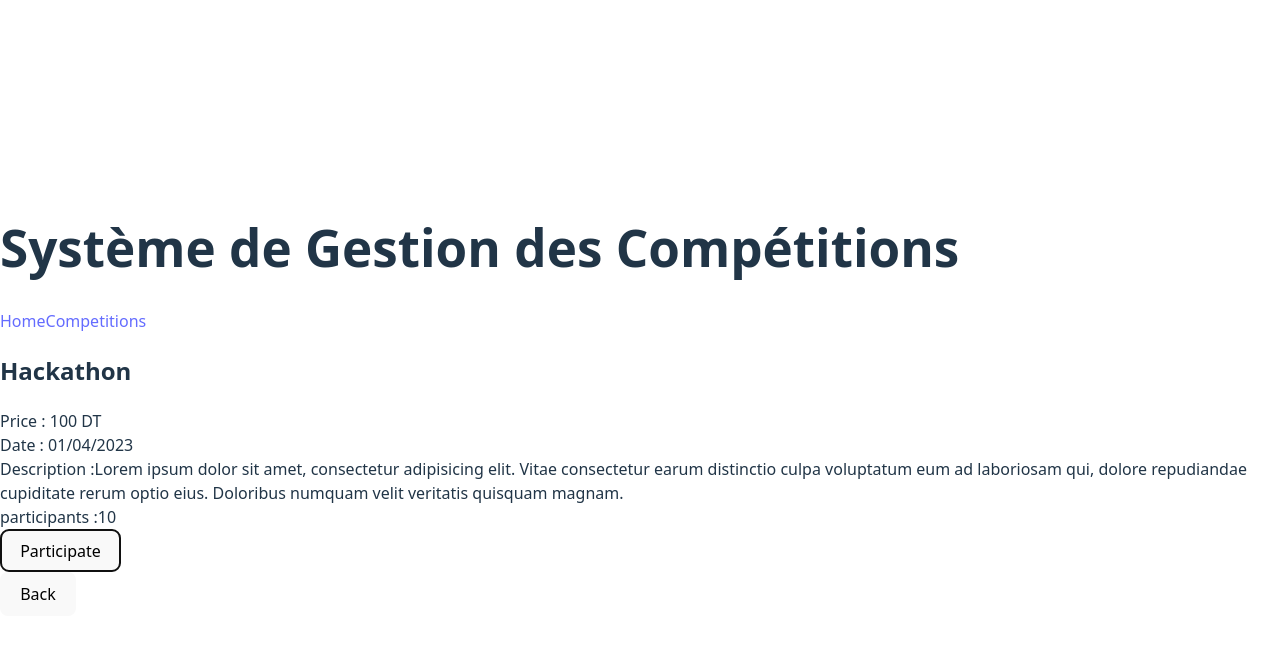
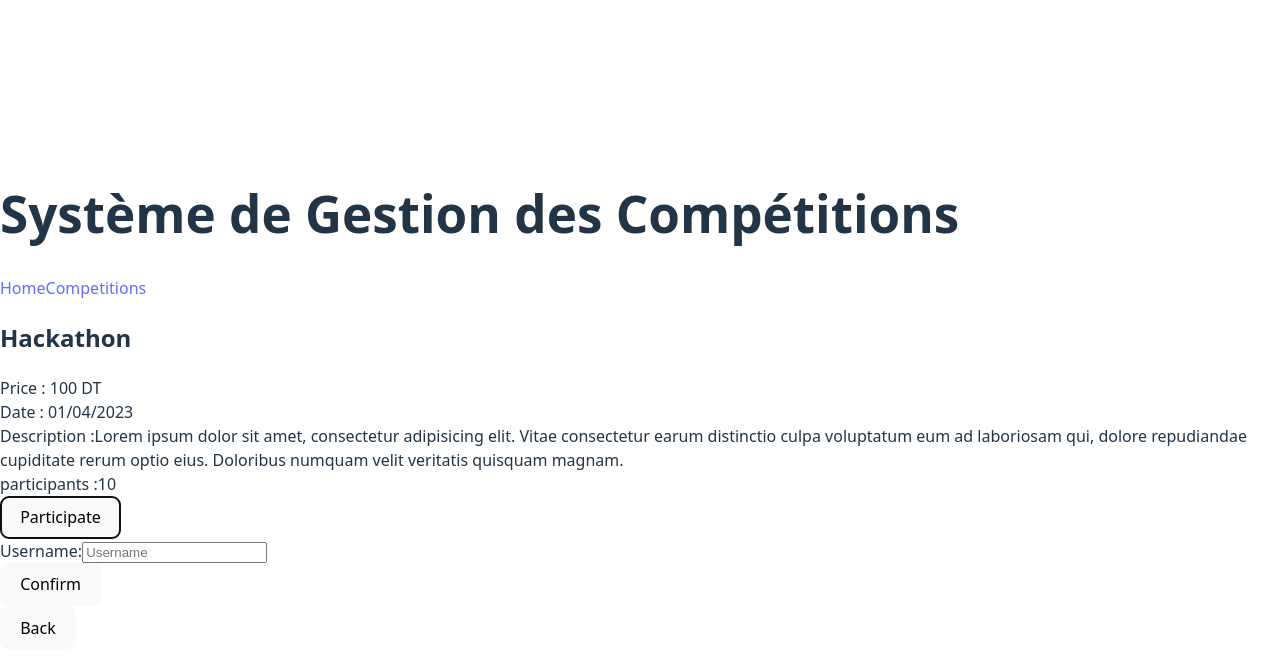
Before and after one commit to anasmnasri2023/GestionCompetition, a React (Vite) app: page /competitions/1 in a window 1280 px wide. Both pictures are taken after a click on the button "Participate". Shown: the top 672 px of the page. Built offline with nearby package versions, Linux system fonts and the light colour scheme.

Commit message:
Final Project

```diff
--- /dev/null
+++ b/src/AddPlayer/AddPlayer.jsx
@@ -0,0 +1,37 @@
+import React, { useState } from 'react';
+
+const AddPlayer = ({ onConfirm }) => {
+  const [username, setUsername] = useState('');
+
+  const handleSubmit = (e) => {
+    e.preventDefault();
+    if (username.trim() !== '') {
+      onConfirm(username);
+      setUsername('');
+    }
+  };
+
+  return (
+    <form onSubmit={handleSubmit} className="mt-8 flex flex-col items-center">
+      <div className="mb-4 flex items-center">
+        <label htmlFor="username" className="mr-2 font-bold text-lg">Username:</label>
+        <input
+          id="username"
+          type="text"
+          placeholder="Username"
+          className="border rounded px-3 py-1 text-lg font-semibold"
+          value={username}
+          onChange={e => setUsername(e.target.value)}
+        />
+      </div>
+      <button
+        type="submit"
+        className="bg-gray-800 text-white px-6 py-2 rounded hover:bg-gray-900"
+      >
+        Confirm
+      </button>
+    </form>
+  );
+};
+
+export default AddPlayer;
--- a/src/Competitions/CompetitionDetails.jsx
+++ b/src/Competitions/CompetitionDetails.jsx
@@ -1,11 +1,16 @@
-import React from 'react';
+import React, { useState } from 'react';
 import { useParams, useNavigate } from 'react-router-dom';
-import competitionsData from '../competitions.json';
+import AddPlayer from '../AddPlayer/AddPlayer';
+import { useCompetitionStore } from '../store/competitionStore';
 
 const CompetitionDetails = () => {
   const { id } = useParams();
   const navigate = useNavigate();
-  const competition = competitionsData.find(c => c.id.toString() === id);
+  const competitions = useCompetitionStore((state) => state.competitions);
+  const addPlayer = useCompetitionStore((state) => state.addPlayer);
+  const competition = competitions.find((c) => c.id.toString() === id);
+  const [showForm, setShowForm] = useState(false);
+  const [error, setError] = useState('');
 
   if (!competition) {
     return (
@@ -14,6 +19,17 @@ const CompetitionDetails = () => {
       </div>
     );
   }
+
+  const handleConfirm = (username) => {
+    // Vérifie si le joueur existe déjà
+    if (competition.players && competition.players.includes(username)) {
+      setError('This username already exists!');
+      return;
+    }
+    addPlayer(id, username);
+    setShowForm(false);
+    setError('');
+  };
 
   return (
     <div className="border rounded p-8 max-w-4xl mx-auto mt-8 bg-white">
@@ -30,10 +46,40 @@ const CompetitionDetails = () => {
         <button
           className="bg-cyan-400 hover:bg-cyan-500 text-black font-semibold py-2 px-6 rounded disabled:opacity-50"
           disabled={competition.participants === 0}
+          onClick={() => { setShowForm(true); setError(''); }}
         >
           Participate
         </button>
       </div>
+      {showForm && (
+        <>
+          <AddPlayer onConfirm={handleConfirm} />
+          {error && (
+            <div className="text-red-600 text-center mt-2">{error}</div>
+          )}
+        </>
+      )}
+
+      {/* Affichage de la liste des participants */}
+      {competition.players && competition.players.length > 0 && (
+        <div className="mt-8 max-w-md mx-auto">
+          <table className="min-w-full bg-white border">
+            <thead>
+              <tr className="bg-gray-100">
+                <th className="py-2 px-4 text-left font-bold">Username</th>
+              </tr>
+            </thead>
+            <tbody>
+              {competition.players.map((player, idx) => (
+                <tr key={idx} className={idx % 2 === 0 ? 'bg-gray-50' : ''}>
+                  <td className="py-2 px-4">{player}</td>
+                </tr>
+              ))}
+            </tbody>
+          </table>
+        </div>
+      )}
+
       <div className="flex justify-center mt-4">
         <button
           className="text-blue-500 underline"
--- /dev/null
+++ b/src/store/competitionStore.js
@@ -0,0 +1,18 @@
+import { create } from 'zustand';
+import competitionsData from '../competitions.json';
+
+export const useCompetitionStore = create((set) => ({
+  competitions: competitionsData,
+  addPlayer: (competitionId, username) =>
+    set((state) => ({
+      competitions: state.competitions.map((comp) =>
+        comp.id.toString() === competitionId
+          ? {
+              ...comp,
+              participants: comp.participants > 0 ? comp.participants - 1 : 0,
+              players: comp.players ? [...comp.players, username] : [username],
+            }
+          : comp
+      ),
+    })),
+}));
```
